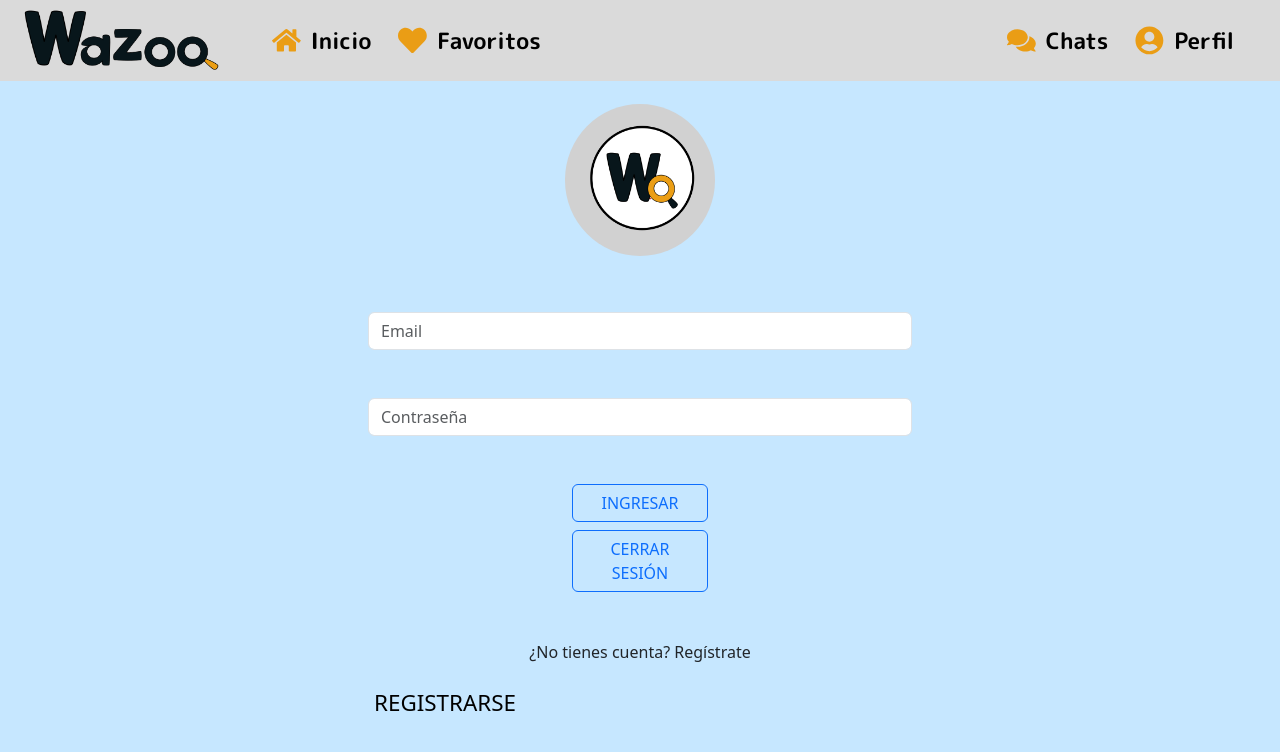
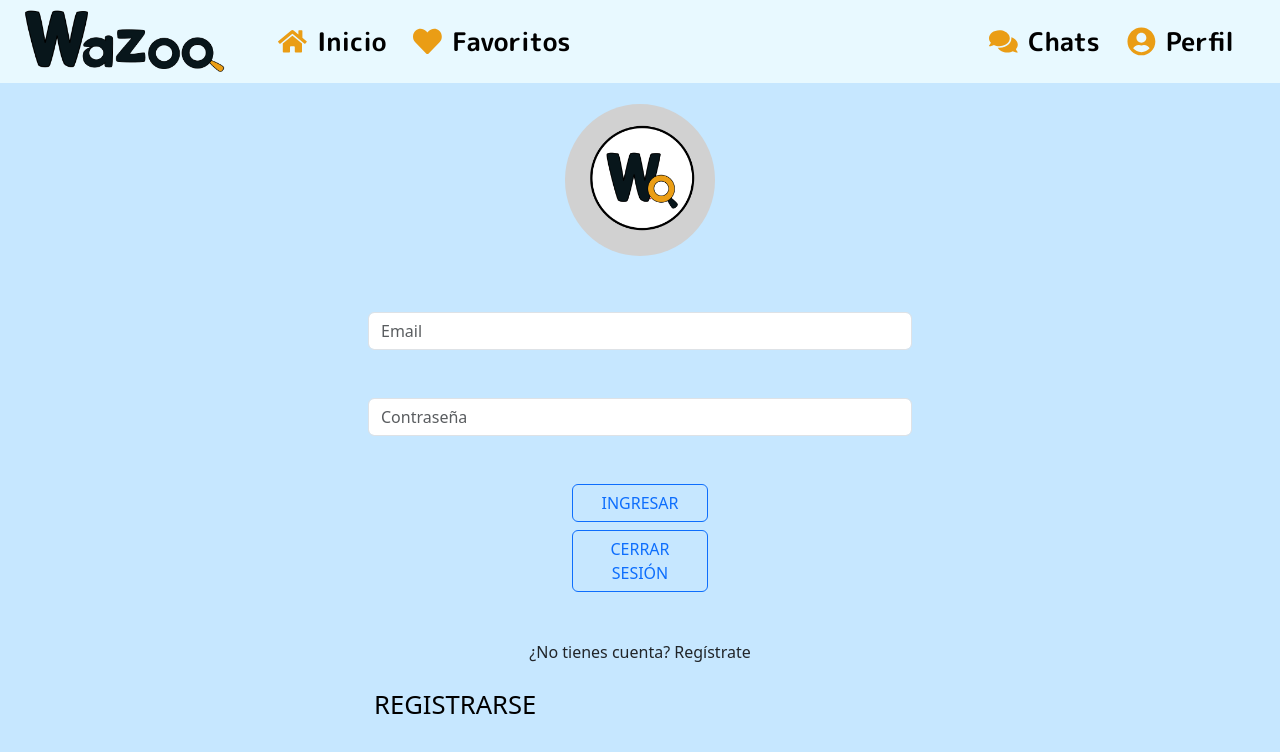
Before and after one commit to AndresTabor/proyecto-final-team1-front, a React (Vite) app: page /login in a window 1280 px wide. Shown: the top 752 px of the page. Built offline with nearby package versions, Linux system fonts and the light colour scheme.

Commit message:
cambios al color y al font size

```diff
--- a/src/components/navbar/NavBar.css
+++ b/src/components/navbar/NavBar.css
@@ -1,6 +1,6 @@
 .navbar-top {
     width: 100%;
-    background-color: rgb(218, 218, 218);
+    background-color: #E8F9FF;
     display: flex;
     align-items: center;
     position: fixed;
@@ -13,7 +13,7 @@
 
 /* Logo */
 .logo-letras img {
-    width: 10em;
+    width: 9em;
     padding: 4px;
 }
 
@@ -51,7 +51,7 @@ a {
     display: flex;
     align-items: center;
     padding: 6px;
-    font-size: 1.4em;
+    font-size: 1.6em;
 }
 
 a:hover {
@@ -67,7 +67,7 @@ a svg {
 .navbar-bottom {
     display: none;
     width: 100%;
-    background-color: rgb(198, 188, 188);
+    background-color: #E8F9FF;
     position: fixed;
     bottom: 0;
     z-index: 100;
@@ -81,7 +81,7 @@ a svg {
 }
 
 .navbar-bottom a svg {
-    font-size: 1.6em;
+    font-size: 1.3em;
     color: #EA9D15;
 }
 
```
